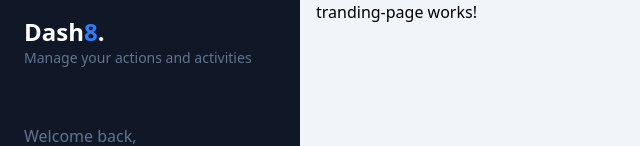
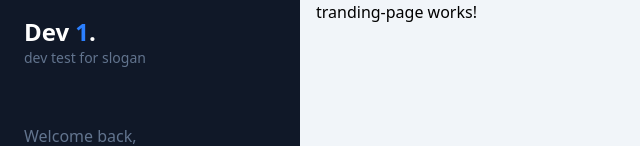
Before and after one commit to DevArthuro/angular-advance, an Angular app in the folder 5.gifs-app-tailwind/: page /dashboard/trending in a window 1280 px wide. Shown: the top 146 px of the page, without its empty margins (0-640 px from the left). Built offline with nearby package versions, Linux system fonts and the light colour scheme; grey boxes are pictures that could not be loaded.

Commit message:
feat: create environment

```diff
--- a/5.gifs-app-tailwind/angular.json
+++ b/5.gifs-app-tailwind/angular.json
@@ -50,7 +50,13 @@
             "development": {
               "optimization": false,
               "extractLicenses": false,
-              "sourceMap": true
+              "sourceMap": true,
+              "fileReplacements": [
+                {
+                  "replace": "src/environments/environment.ts",
+                  "with": "src/environments/environment.development.ts"
+                }
+              ]
             }
           },
           "defaultConfiguration": "production"
--- a/5.gifs-app-tailwind/src/app/gifs/components/side-menu/header/header.component.html
+++ b/5.gifs-app-tailwind/src/app/gifs/components/side-menu/header/header.component.html
@@ -1,6 +1,6 @@
 <div id="logo" class="my-4 px-6">
-    <h1 class="text-lg md:text-2xl font-bold text-white">Dash<span class="text-blue-500">8</span>.</h1>
-    <p class="text-slate-500 text-sm">Manage your actions and activities</p>
+    <h1 class="text-lg md:text-2xl font-bold text-white">{{environmentVariables.NAME_APP}}<span class="text-blue-500"> {{environmentVariables.VERSION}}</span>.</h1>
+    <p class="text-slate-500 text-sm">{{environmentVariables.SLOGAN}}</p>
 </div>
 <div id="profile" class="px-6 py-10">
     <p class="text-slate-500">Welcome back,</p>
--- a/5.gifs-app-tailwind/src/app/gifs/components/side-menu/header/header.component.ts
+++ b/5.gifs-app-tailwind/src/app/gifs/components/side-menu/header/header.component.ts
@@ -1,4 +1,5 @@
 import { Component } from '@angular/core';
+import { environment } from 'src/environments/environment';
 
 @Component({
   selector: 'app-header',
@@ -6,5 +7,5 @@ import { Component } from '@angular/core';
   templateUrl: './header.component.html'
 })
 export class HeaderComponent {
-
+  environmentVariables = environment
 }
--- /dev/null
+++ b/5.gifs-app-tailwind/src/environments/environment.development.ts
@@ -0,0 +1,5 @@
+export const environment = {
+    NAME_APP: "Dev",
+    VERSION: 1.0,
+    SLOGAN: "dev test for slogan",
+};
--- /dev/null
+++ b/5.gifs-app-tailwind/src/environments/environment.ts
@@ -0,0 +1,5 @@
+export const environment = {
+  NAME_APP: 'Prod',
+  VERSION: 1.0,
+  SLOGAN: "Manage your actions and activities",
+};
--- a/5.gifs-app-tailwind/tsconfig.json
+++ b/5.gifs-app-tailwind/tsconfig.json
@@ -3,6 +3,10 @@
 {
   "compileOnSave": false,
   "compilerOptions": {
+    "baseUrl": ".",
+    "paths": {
+      "@environments/*": ["src/environments/"]
+    },
     "outDir": "./dist/out-tsc",
     "strict": true,
     "noImplicitOverride": true,
```
